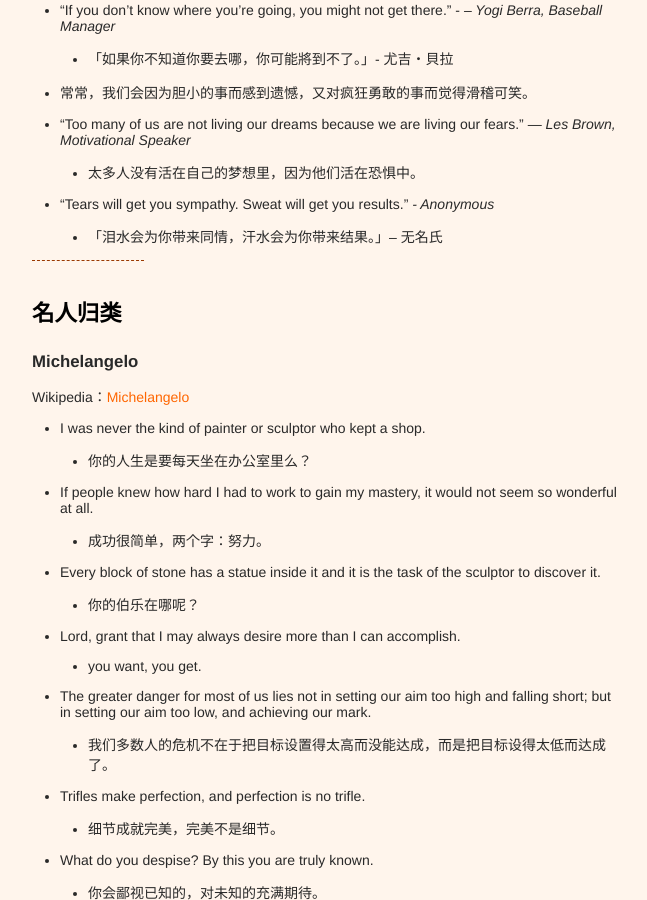
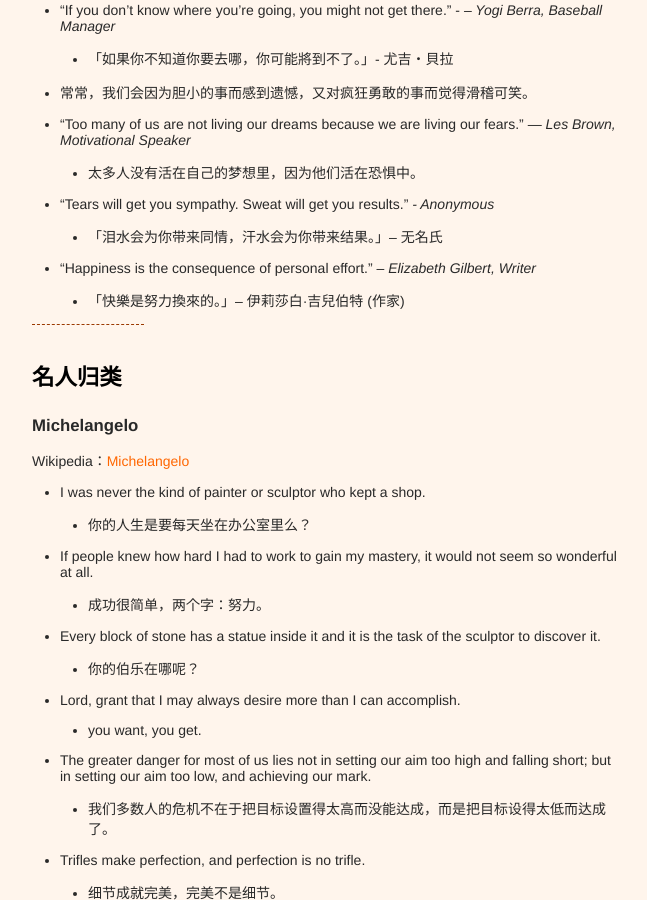
Before and after one commit to xianyuxmu/xianyuxmu.github.io, a Jekyll site: the page built from _posts/2017-06-17-chicken-soup.md, in a window 1280 px wide and 900 px high, scrolled down 2259 px. Shown: the whole window, without its empty margins (314-961 px from the left). Built offline with Jekyll 4.4.1, drawn with Linux system fonts in a browser that asks for light colours; comment, search, counter and statistics services are not loaded.

Commit message:
Chicken Soup of 21 Aug. 2017

```diff
--- a/_posts/2017-06-17-chicken-soup.md
+++ b/_posts/2017-06-17-chicken-soup.md
@@ -69,6 +69,8 @@
 	- 太多人没有活在自己的梦想里，因为他们活在恐惧中。
 - “Tears will get you sympathy. Sweat will get you results.” *- Anonymous*
 	- 「泪水会为你带来同情，汗水会为你带来结果。」– 无名氏
+- “Happiness is the consequence of personal effort.” *– Elizabeth Gilbert, Writer*
+	- 「快樂是努力換來的。」– 伊莉莎白·吉兒伯特 (作家)
 
 
 
```
